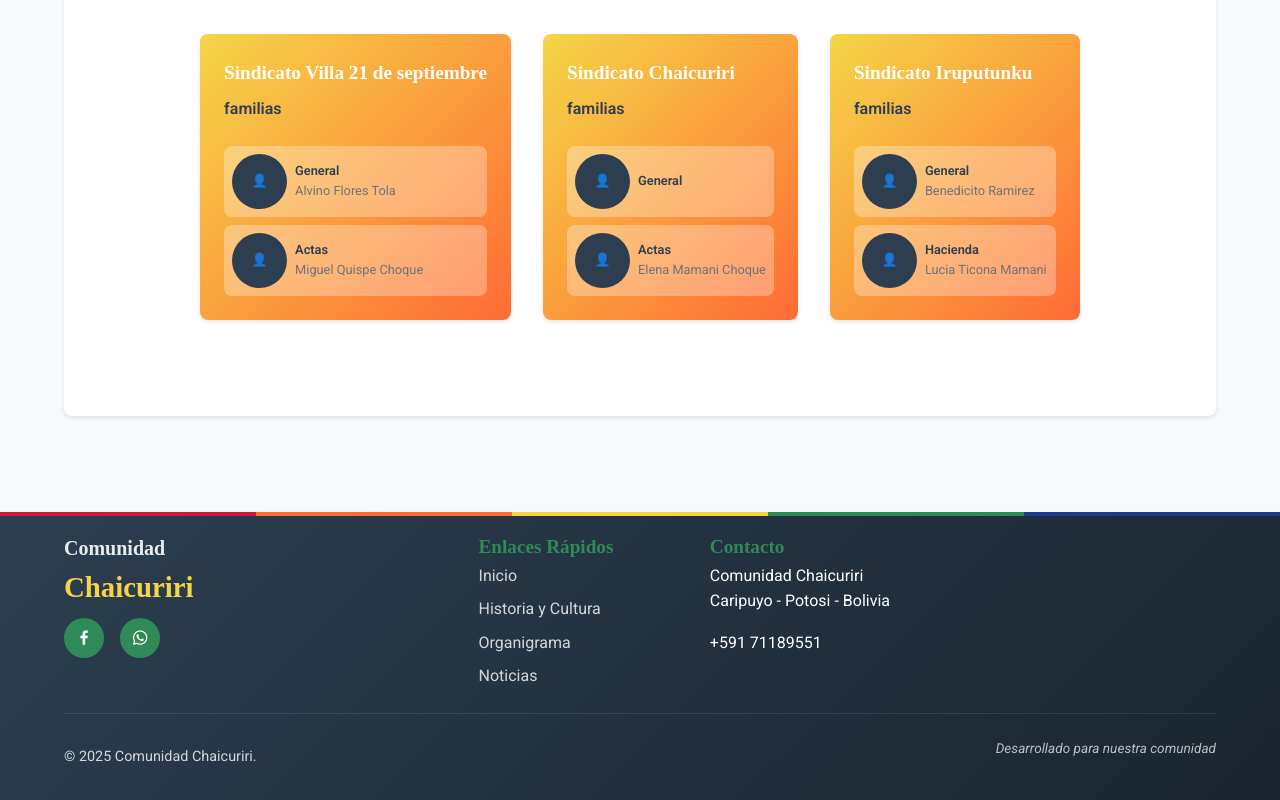
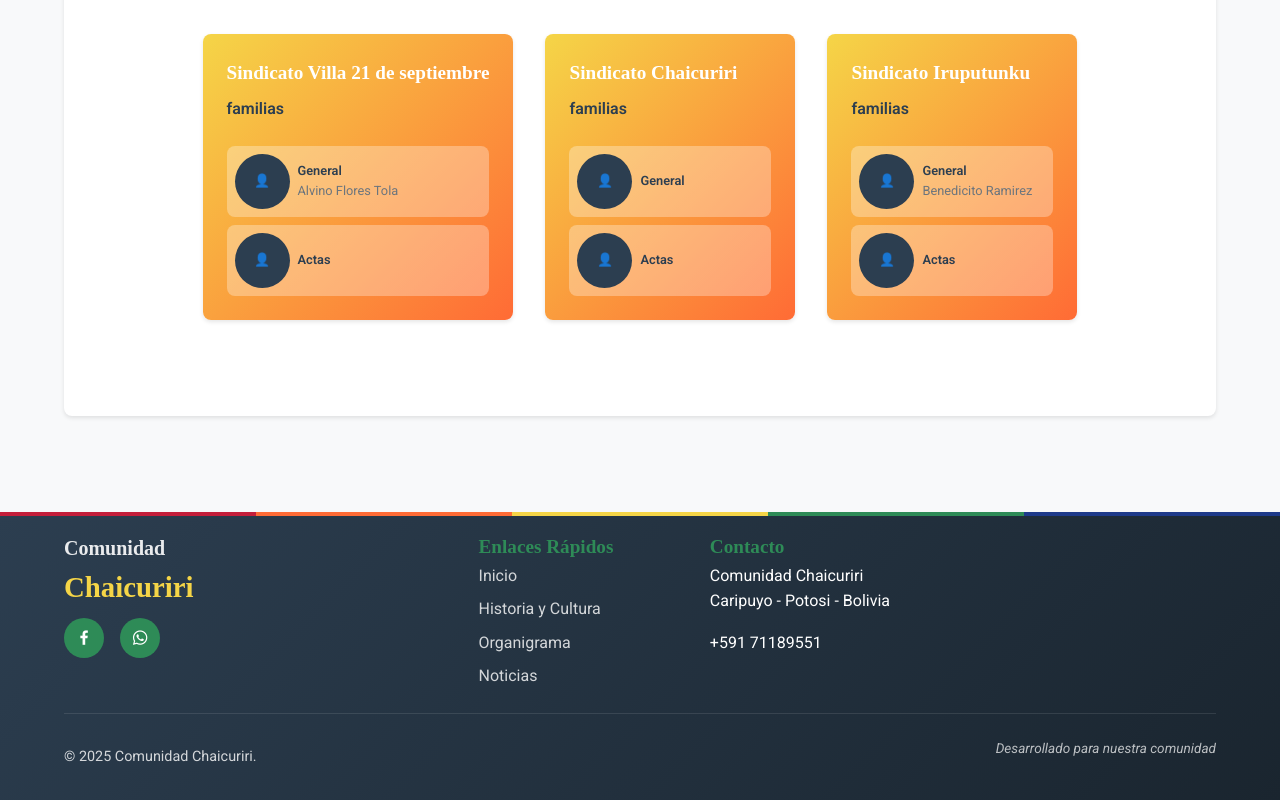
Before and after one commit to xiaflores/chaicuriri, a Vue app: page /organigrama in a window 1280 px wide. Shown: the part 771-1571 px from the top of the page. Built offline with nearby package versions, Linux system fonts and the light colour scheme.

Commit message:
cambios en contactos y correcciones

```diff
--- a/index.html
+++ b/index.html
@@ -1,10 +1,10 @@
-<!DOCTYPE html>
+<!doctype html>
 <html lang="">
   <head>
-    <meta charset="UTF-8">
-    <link rel="icon" href="/favicon.ico">
-    <meta name="viewport" content="width=device-width, initial-scale=1.0">
-    <title>Vite App</title>
+    <meta charset="UTF-8" />
+    <!-- <link rel="icon" href="/favicon.ico" /> -->
+    <meta name="viewport" content="width=device-width, initial-scale=1.0" />
+    <title>Chaicuriri</title>
   </head>
   <body>
     <div id="app"></div>
--- a/public/data/contact.json
+++ b/public/data/contact.json
@@ -1,6 +1,6 @@
 {
   "direccion": "Comunidad Chaicuriri, Municipio Caripuyo, Provincia Alonso de Ibañez, Potosi - Bolivia",
-  "facebook": "https://facebook.com/ComunidadChaicuriri",
+  "facebook": "https://www.facebook.com/profile.php?id=61583166663998",
   "whatsapp": "+591 71189551",
   "ubicacion": {
     "lat": -18.222326999489713,
--- a/public/data/organigrama.json
+++ b/public/data/organigrama.json
@@ -130,7 +130,7 @@
         },
         {
           "cargo": "Secretario de Actas",
-          "nombre": "Miguel Quispe Choque",
+          "nombre": "",
           "responsabilidades": [
             "Registro de reuniones del sindicato",
             "Documentación de acuerdos sectoriales",
@@ -164,7 +164,7 @@
         },
         {
           "cargo": "Secretario de Actas",
-          "nombre": "Elena Mamani Choque",
+          "nombre": "",
           "responsabilidades": [
             "Documentación de actividades centrales",
             "Registro de visitantes institucionales",
@@ -197,8 +197,8 @@
           ]
         },
         {
-          "cargo": "Secretario de Hacienda",
-          "nombre": "Lucia Ticona Mamani",
+          "cargo": "Secretario de Actas",
+          "nombre": "",
           "responsabilidades": [
             "Administración de fondos ganaderos",
             "Control de ventas de productos pecuarios",
--- a/src/components/layout/AppFooter.vue
+++ b/src/components/layout/AppFooter.vue
@@ -11,7 +11,11 @@
           <h4 class="footer-description">Comunidad</h4>
           <h3 class="footer-title">Chaicuriri</h3>
           <div class="social-links">
-            <a href="#" class="social-link facebook" title="Facebook">
+            <a
+              href="https://www.facebook.com/profile.php?id=61583166663998"
+              class="social-link facebook"
+              title="Facebook"
+            >
               <span class="social-icon"><i class="bx bxl-facebook"></i></span>
             </a>
             <a href="#" class="social-link whatsapp" title="WhatsApp">
```
